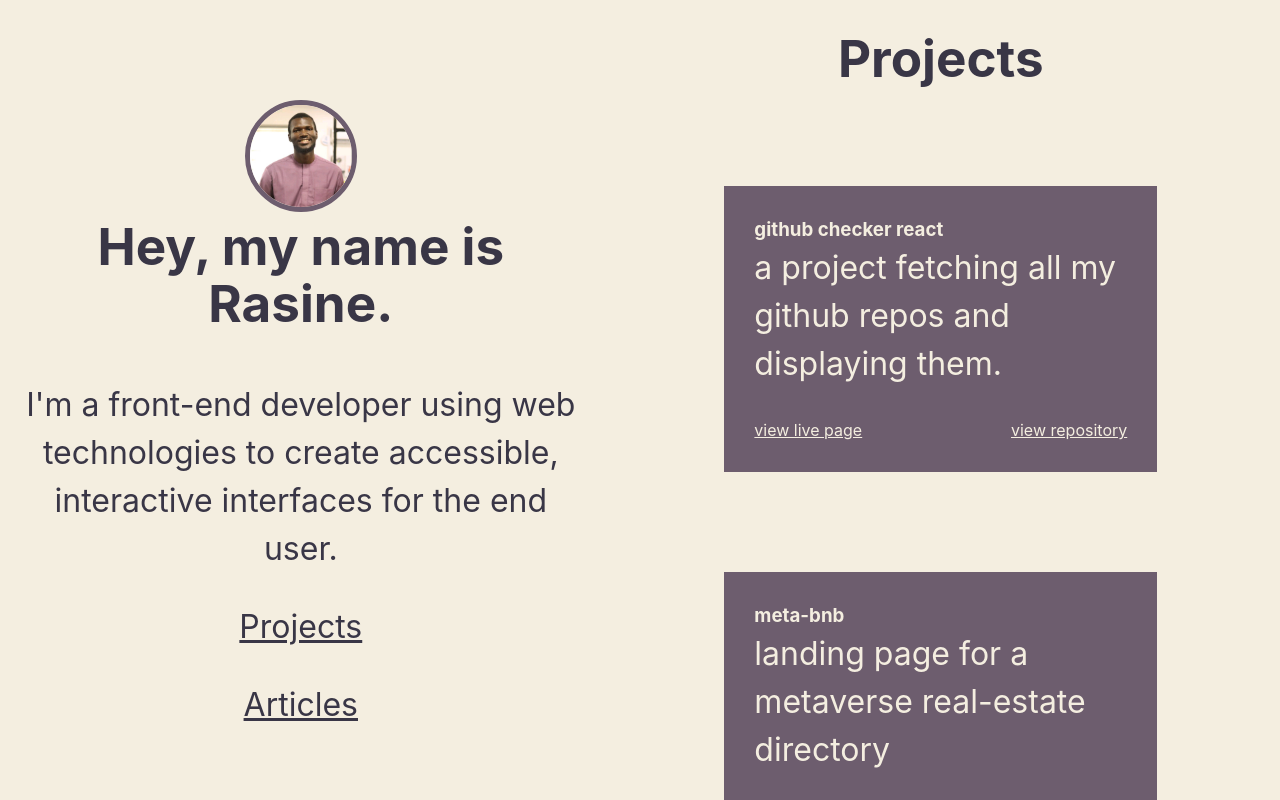
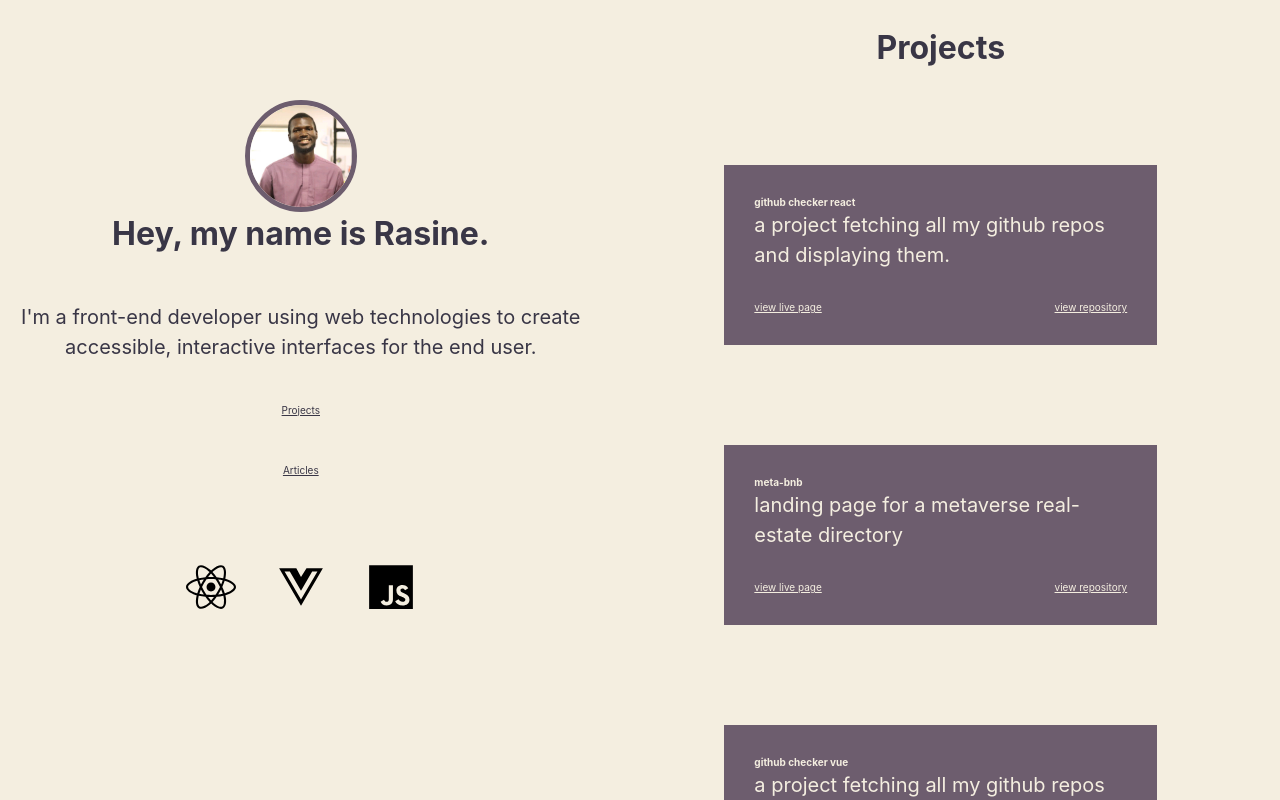
Before and after one commit to eyesaidyo/rasine-portfolio, a React (Vite) app: page / in a window 1280 px wide. Built offline with nearby package versions, Linux system fonts and the light colour scheme.

Commit message:
feat: edited root font size

```diff
--- a/src/index.css
+++ b/src/index.css
@@ -6,6 +6,7 @@ html {
   margin: 0;
   box-sizing: border-box;
   max-height: 100%;
+  font-size: 10px;
 }
 :root {
   font-family: Inter, system-ui, Avenir, Helvetica, Arial, sans-serif;
```
